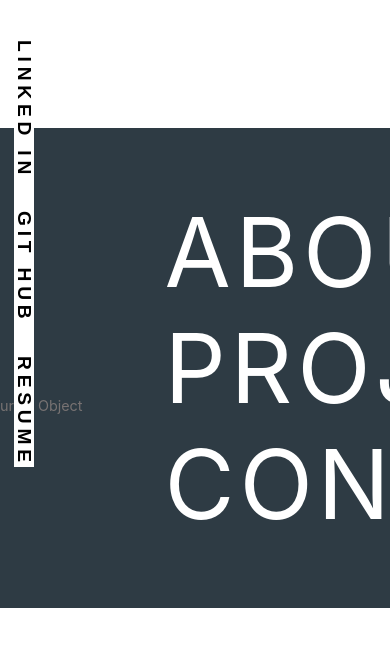
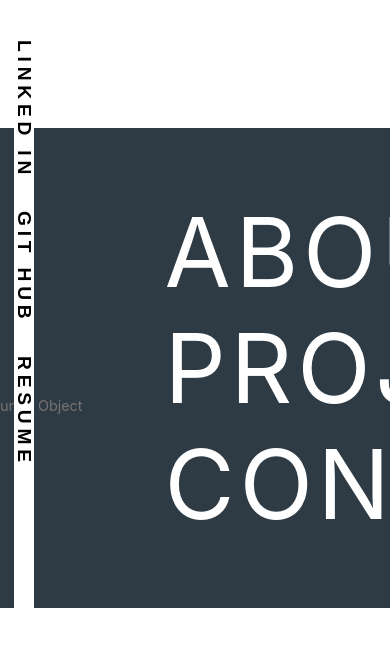
Before and after one commit to TravisAlanH/portfolionov2, a React (Create React App) app: page /home in a window 390 px wide. Shown: the top 646 px of the page. Built offline with nearby package versions, Linux system fonts and the light colour scheme.

Commit message:
Update Mobile.css

```diff
--- a/src/Styles/Mobile.css
+++ b/src/Styles/Mobile.css
@@ -13,7 +13,7 @@
     padding-top: 2.5rem;
     position:fixed;
     width: 3rem;
-    height: fit-content;
+    height: 100%;
     top: 0vh;
     left: 0;
     display: none;
```
